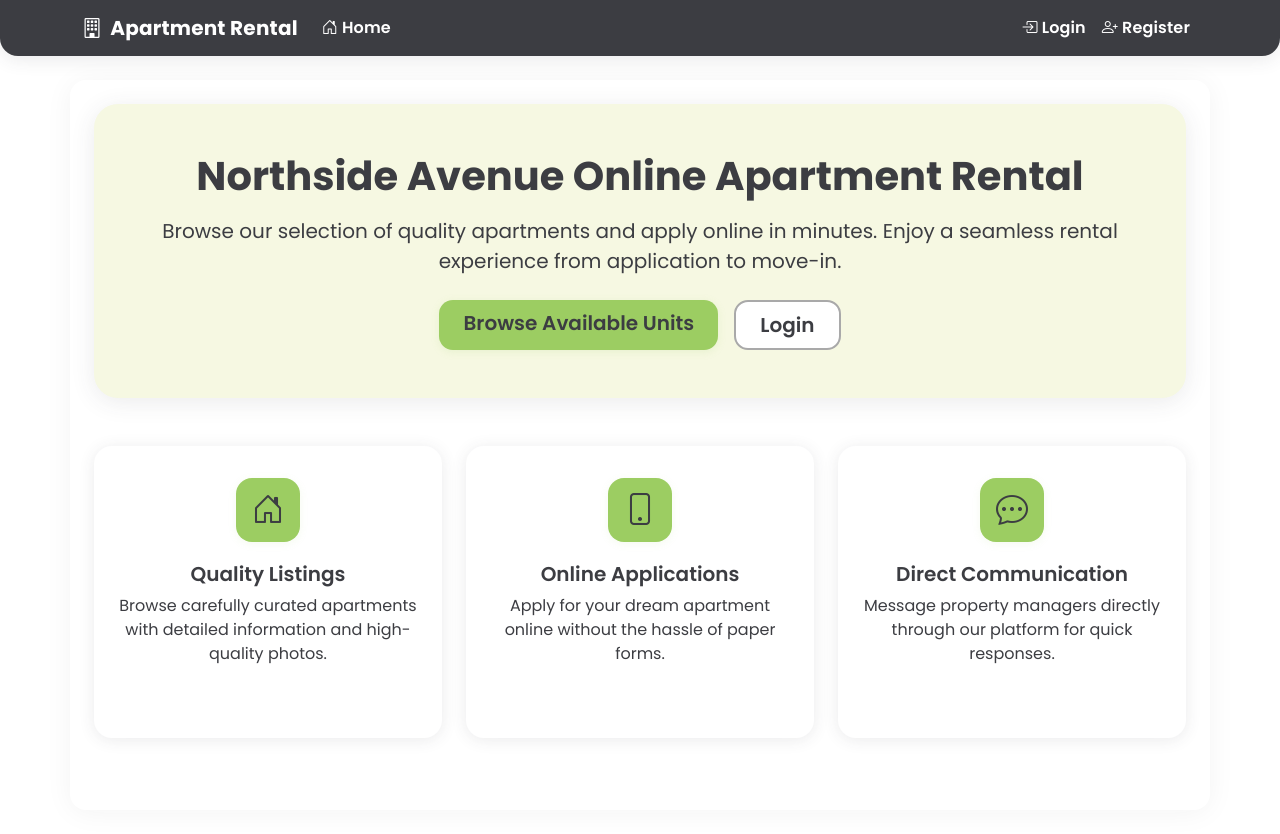
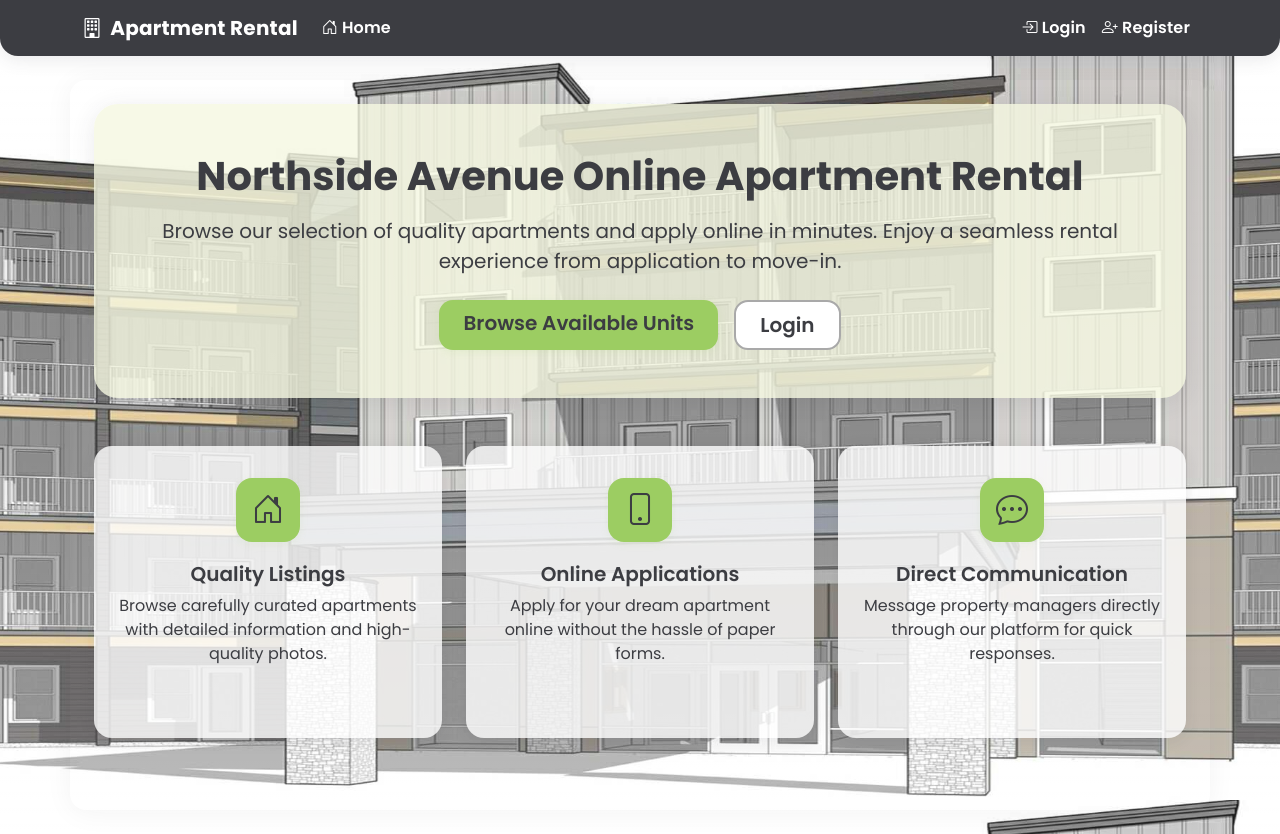
Before and after one commit to alym3re/apartment_rental_system, a Django app: page / in a window 1280 px wide. Run offline with Django 5.2, Linux system fonts and the light colour scheme.

Commit message:
last push from git

```diff
--- a/core/forms.py
+++ b/core/forms.py
@@ -8,7 +8,7 @@ from .models import *
 class UserRegisterForm(UserCreationForm):
     email = forms.EmailField(required=True)
     phone_number = forms.CharField(max_length=20, required=False)
-    facebook_account = forms.URLField(required=False)
+    facebook_account = forms.CharField(max_length=100, required=False)
     address = forms.CharField(widget=forms.Textarea, required=False)
     occupation = forms.CharField(max_length=100, required=False)
 
--- a/core/models.py
+++ b/core/models.py
@@ -16,7 +16,7 @@ class User(AbstractUser):
 
     role = models.PositiveSmallIntegerField(choices=ROLE_CHOICES, default=CLIENT)
     phone_number = models.CharField(max_length=20, blank=True, null=True)
-    facebook_account = models.URLField(blank=True, null=True)
+    facebook_account = models.CharField(max_length=100, blank=True, null=True)
     address = models.TextField(blank=True, null=True)
     occupation = models.CharField(max_length=100, blank=True, null=True)
     profile_picture = models.ImageField(upload_to='profile_pics/', blank=True, null=True)
--- a/static/css/style.css
+++ b/static/css/style.css
@@ -10,9 +10,7 @@
     --neutral-gray: #A9A9A9;
 }
 
-body {
-    background-color: #f8f9fa;
-}
+
 
 input[type="text"],
 input[type="email"],
--- a/templates/base.html
+++ b/templates/base.html
@@ -10,7 +10,8 @@
     <link rel="stylesheet" href="{% static 'css/style.css' %}">
     {% block extra_css %}{% endblock %}
 </head>
-<body class="d-flex flex-column min-vh-100" style="background-color: var(--bg-color); color: var(--text-color);">
+<body class="d-flex flex-column min-vh-100">
+
     {% include 'partials/_navbar.html' %}
 
     <main class="container my-4 flex-grow-1" style="background-color: var(--card-bg); color: var(--text-color); border-radius: 1rem; box-shadow: 0 0.15rem 1.75rem 0 rgba(44,44,44,0.05);">
--- a/templates/home.html
+++ b/templates/home.html
@@ -3,13 +3,20 @@
 {% block title %}Northside Avenue Online Apartment Rental{% endblock %}
 
 {% block content %}
+
 <link href="https://fonts.googleapis.com/css2?family=Poppins:wght@400;600;700&display=swap" rel="stylesheet">
 <style>
+    body {
+        background:
+            linear-gradient(rgba(255,255,255,0.1), rgba(255,255,255,0.3)),
+            #f8f9fa url('static/bg2.jpg') no-repeat center center fixed !important;
+        background-size: cover !important;
+    }
     body, .container, .card, .btn, h1, h2, h5, p, a {
         font-family: 'Poppins', Arial, sans-serif !important;
     }
     .revamp-hero {
-        background: var(--soft-cream);
+        background: rgba(246, 248, 226, 0.8);
         border-radius: 24px;
         box-shadow: 0 4px 24px 0 rgba(60, 61, 66, 0.10);
         padding: 3rem 2rem;
@@ -50,7 +57,7 @@
         color: var(--kiwi-green);
     }
     .revamp-feature-card {
-        background: var(--cloud-white);
+        background: rgba(255, 255, 255, 0.8);
         border-radius: 18px;
         box-shadow: 0 2px 16px 0 rgba(60, 61, 66, 0.10);
         border: none;
@@ -104,6 +111,7 @@
     }
 </style>
 <div class="container py-4">
+
     <div class="revamp-hero">
         <div class="row align-items-center">
             <div class="col-lg-12 text-center">
```
Also changed, not shown: core/migrations/0006_alter_user_facebook_account.py (added), db.sqlite3, media/profile_pics/avatar-25.png (added), static/bg.jpg (added), static/bg2.jpg (added).
